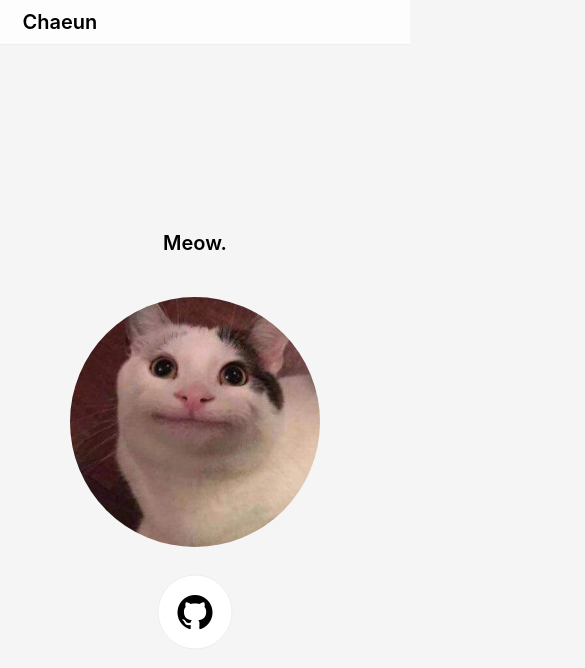
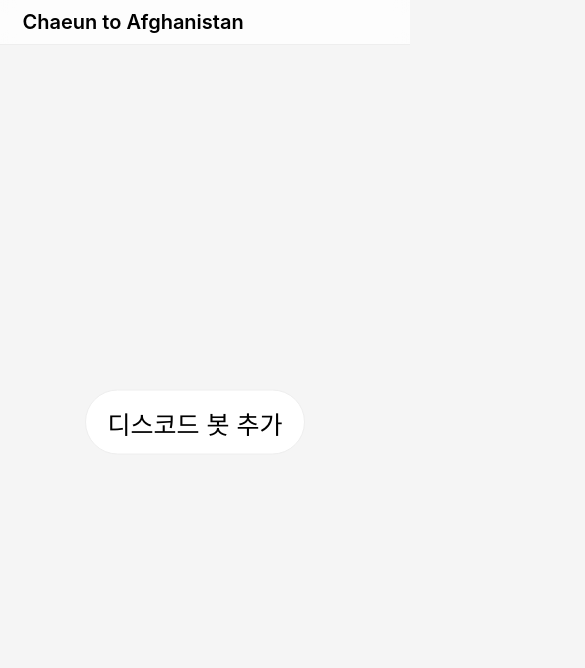
Before and after one commit to Chaeuni622/Chaeuni622.github.io, a plain HTML site: page index.html in a window 390 px wide. Shown: the top 668 px of the page, 585 px wide, since content can reach past the window. Drawn offline with nearby package versions, Linux system fonts and the light colour scheme; a web font is replaced by a local one.

Commit message:
업데이트

```diff
--- a/index.html
+++ b/index.html
@@ -7,24 +7,19 @@
     <title>Chaeun</title>
 
     <link rel="stylesheet" type="text/css" href="/style.css">
-    <link rel="stylesheet" type="text/css" href="https://cdn.jsdelivr.net/npm/toastify-js/src/toastify.min.css">
-    <link rel="stylesheet" type="text/css" href="https://cdn.jsdelivr.net/npm/bootstrap-icons@1.8.3/font/bootstrap-icons.css">
 
     <script type="text/javascript" src="http://code.jquery.com/jquery-latest.min.js"></script>
-    <script type="text/javascript" src="https://cdn.jsdelivr.net/npm/toastify-js"></script>
 </head>
 <body>
     <div class="header">
         <header>
             <h1>
-                <a onclick="GoToMain()">Chaeun</a>
+                <a onclick="GoToMain()">Chaeun to Afghanistan</a>
             </h1>
         </header>
     </div>
     <div class="main">
-        <img src="/profile.png" onclick="Meow()">
-        <p>Meow.</p>
-        <button onclick="GoToGithub()"><i class="bi bi-github"></i></button>
+        <button onclick="GoToDiscordBot()">디스코드 봇 추가</button>
     </div>
 
     <script type="text/javascript">
@@ -68,28 +63,8 @@
         location.href = "https://chaeun.ga";
     }
 
-    function Meow() {
-        Toastify({
-            text: "Meow.",
-            duration: 3000,
-            newWindow: true,
-            close: false,
-            gravity: "top",
-            position: "center",
-            stopOnFocus: true,
-            style: {
-                color: "white",
-                background: "black",
-                boxShadow: "none",
-                borderRadius: "99999px",
-                fontWeight: "600",
-            },
-            onClick: function() {}
-        }).showToast();
-    }
-
-    function GoToGithub() {
-        location.href = "https://github.com/chaeuni622";
+    function GoToDiscordBot() {
+        location.href = "https://discord.com/api/oauth2/authorize?client_id=999459519434326077&permissions=0&scope=bot";
     }
     </script>
 </body>
--- a/style.css
+++ b/style.css
@@ -5,7 +5,7 @@
 
 body {
     background-color: #f5f5f5;
-    padding: 10000px;
+    padding-bottom: 999px;
 }
 
 ::selection {
@@ -50,35 +50,12 @@ header a {
     height: 50%;
 }
 
-.main img {
+.main button {
     position: absolute;
     top: 50%;
     left: 50%;
     transform: translate(-50%, -50%);
     width: 300px;
-    height: 300px;
-    object-fit: none;
-    border-radius: 99999px;
-    transition: 0.3s;
-    cursor: pointer;
-}
-
-.main img:hover {
-    filter: grayscale(100%);
-}
-
-.main p {
-    font-size: 30px;
-    font-weight: 600;
-    text-align: center;
-}
-
-.main button {
-    position: absolute;
-    top: 95%;
-    left: 50%;
-    transform: translate(-50%, -50%);
-    width: 75px;
     height: 75px;
     background-color: white;
     border: 1px solid #eee;
@@ -106,13 +83,10 @@ header a {
         font-size: 25px;
     }
 
-    .main img {
-        width: 275px;
-        height: 275px;
-    }
-
-    .main p {
-        font-size: 25px;
+    .main button {
+        width: 260px;
+        height: 70px;
+        font-size: 30px;
     }
 }
 
@@ -126,12 +100,9 @@ header a {
         font-size: 20px;
     }
 
-    .main img {
-        width: 250px;
-        height: 250px;
-    }
-
-    .main p {
-        font-size: 20px;
+    .main button {
+        width: 220px;
+        height: 65px;
+        font-size: 25px;
     }
 }
```
